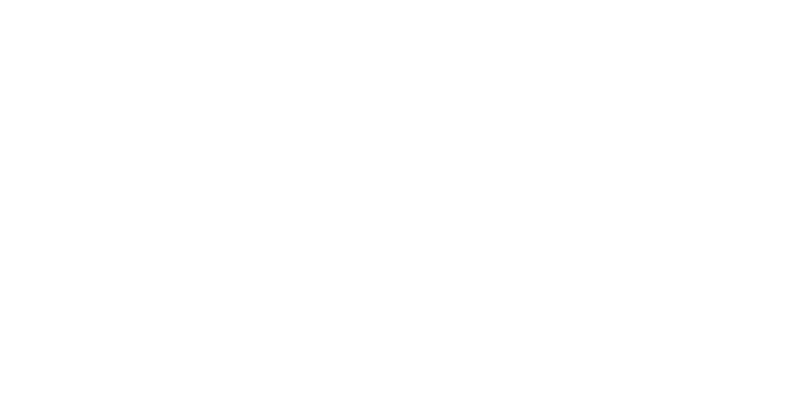
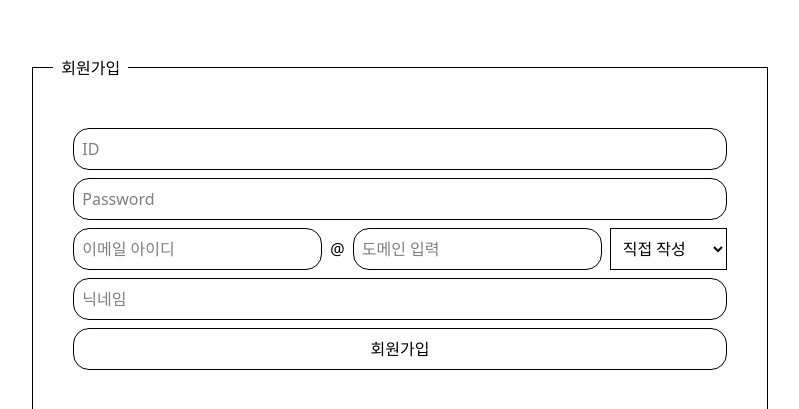
Before and after one commit to Team-Ilmansa/yeogiga-web, a React (Vite) app: page /signup in a window 1280 px wide. Before the commit this address had no page. Shown: the part 171-580 px from the top of the page, without its empty margins (240-1039 px from the left). Built offline with nearby package versions, Linux system fonts and the light colour scheme.

Commit message:
feat: 회원가입 UI 구현

```diff
--- a/src/App.jsx
+++ b/src/App.jsx
@@ -1,13 +1,15 @@
 import { BrowserRouter as Router, Routes, Route } from 'react-router-dom'
 import Home from './pages/Home'
 import Login from './pages/Login'
+import SignUp from './pages/SignUp'
 
 const App = () => {
   return (
     <Router>
       <Routes>
         <Route path='/' element={<Home />} />
-        <Route path='/login' element={<Login />} />
+        <Route path='login' element={<Login />} />
+        <Route path='signup' element={<SignUp />} />
       </Routes>
     </Router>
   )
--- a/src/components/login/LoginForm.jsx
+++ b/src/components/login/LoginForm.jsx
@@ -1,16 +1,24 @@
 const LoginForm = () => {
   return (
-    <form className='flex flex-col w-100 gap-2'>
-      <input type='text' placeholder='ID' className='border rounded-2xl p-2' />
-      <input
-        type='password'
-        placeholder='password'
-        className='border rounded-2xl p-2'
-      />
-      <button type='submit' className='border rounded-2xl'>
-        로그인
+    <fieldset className='border p-5'>
+      <legend className='p-2'>로그인</legend>
+      <form className='flex w-100 flex-col gap-2'>
+        <input
+          type='text'
+          placeholder='ID'
+          className='rounded-2xl border p-2'
+        />
+        <input
+          type='password'
+          placeholder='password'
+          className='rounded-2xl border p-2'
+        />
+        <button type='submit'>로그인</button>
+      </form>
+      <button className='mt-2'>
+        <a href='/signup'>회원가입</a>
       </button>
-    </form>
+    </fieldset>
   )
 }
 
--- /dev/null
+++ b/src/components/sign-up/SignUpForm.jsx
@@ -0,0 +1,88 @@
+import signUpApi from '@/apis/authentication/signUpApi'
+import { useState } from 'react'
+import { useForm } from 'react-hook-form'
+
+const SignUpForm = () => {
+  const {
+    register,
+    handleSubmit,
+    watch,
+    formState: { errors },
+  } = useForm()
+
+  /** 양식 제출 시 회원가입 API 호출 */
+  const onSubmit = async (data) => {
+    const { emailId, domain, customDomain } = data
+    const fullEmail =
+      domain === '직접 작성'
+        ? `${emailId}@${customDomain}`
+        : `${emailId}@${domain}`
+
+    /** Request Body 양식에 맞게 변경 */
+    const body = {
+      username: data.username,
+      password: data.password,
+      email: fullEmail,
+      nickname: data.nickname,
+    }
+
+    try {
+      const result = await signUpApi(body)
+      alert('회원가입이 완료되었습니다!')
+      console.log('회원가입 성공:', result)
+    } catch (err) {
+      alert(`회원가입 실패: ${err.message}`)
+      console.error('회원가입 에러:', err)
+    }
+  }
+
+  const selectedDomain = watch('domain')
+
+  return (
+    <fieldset className='border p-5'>
+      <legend className='p-2'>회원가입</legend>
+      <form
+        onSubmit={handleSubmit(onSubmit)}
+        className='flex flex-col gap-2 p-5'
+      >
+        <input {...register('username', { required: true })} placeholder='ID' />
+        <input
+          {...register('password', { required: true })}
+          placeholder='Password'
+          type='password'
+        />
+        <div className='flex items-center gap-2'>
+          <input
+            {...register('emailId', { required: true })}
+            placeholder='이메일 아이디'
+          />
+          <span>@</span>
+          <input
+            {...register('customDomain')}
+            placeholder='도메인 입력'
+            disabled={selectedDomain !== '직접 작성'}
+          />
+          <select
+            {...register('domain')}
+            defaultValue='직접 작성'
+            className='border p-2'
+          >
+            <option value='직접 작성'>직접 작성</option>
+            <option value='naver.com'>naver.com</option>
+            <option value='gmail.com'>gmail.com</option>
+            <option value='daum.net'>daum.net</option>
+          </select>
+        </div>
+        <input
+          {...register('nickname', { required: true })}
+          placeholder='닉네임'
+        />
+        <button type='submit' className='rounded-2xl border p-2'>
+          회원가입
+        </button>
+      </form>
+    </fieldset>
+  )
+}
+
+export default SignUpForm
--- /dev/null
+++ b/src/pages/SignUp.jsx
@@ -0,0 +1,11 @@
+import SignUpForm from '@/components/sign-up/SignUpForm'
+
+const SignUp = () => {
+  return (
+    <div className='flex h-screen w-screen items-center justify-center'>
+      <SignUpForm />
+    </div>
+  )
+}
+
+export default SignUp
```
